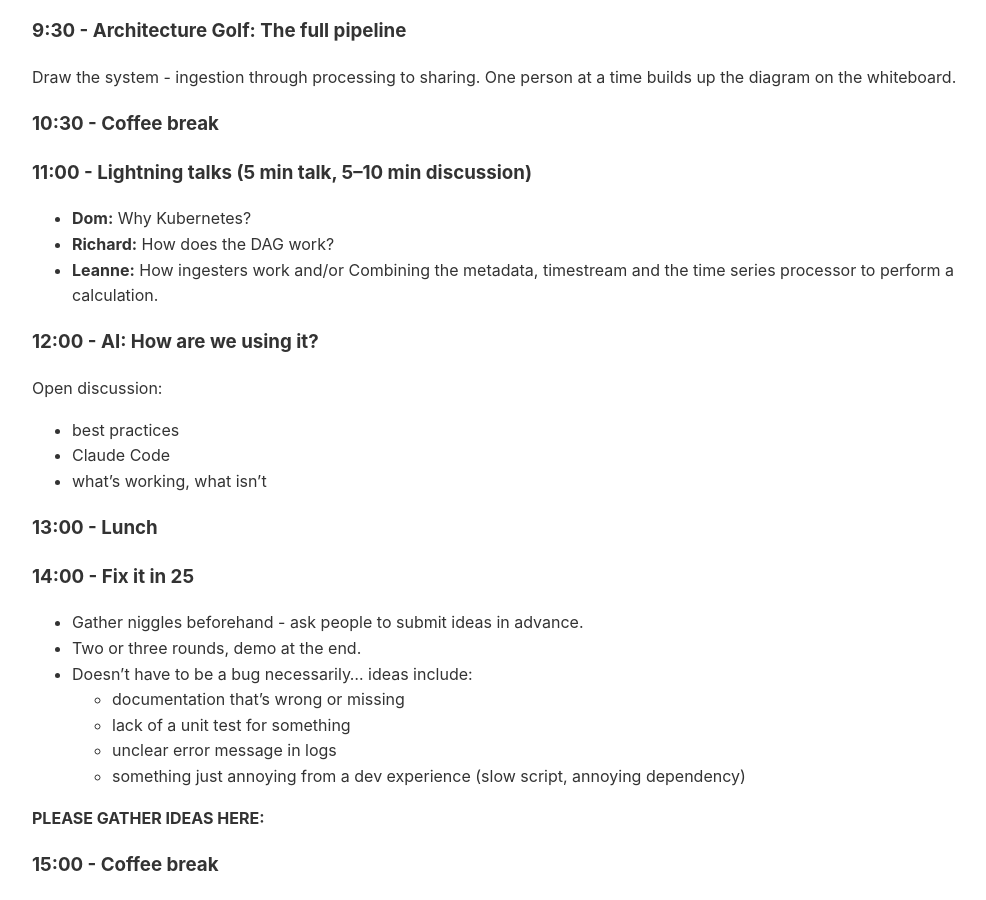
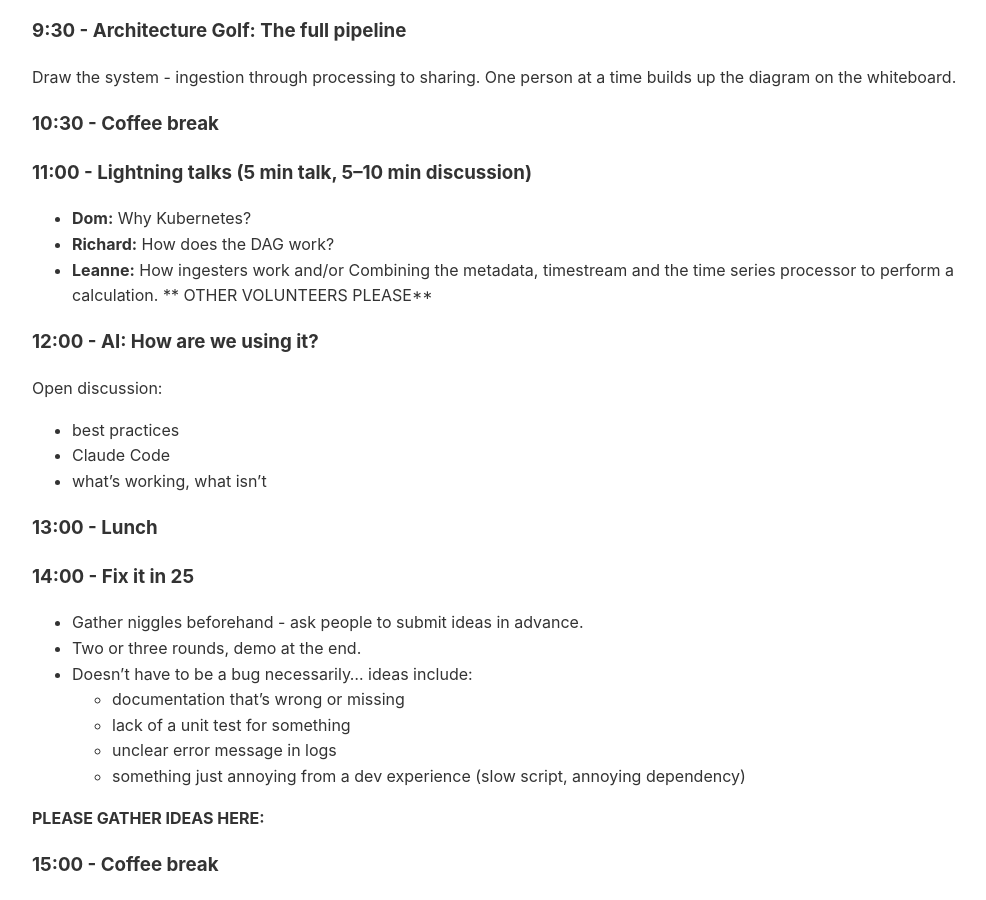
Before and after one commit to NERC-CEH/fdri_words, a Jekyll site: the page built from timeseries/dev_day_2026_agenda.md, in a window 1280 px wide and 900 px high, scrolled down 809 px. Shown: the whole window, without its empty margins (108-1094 px from the left). Built offline with Jekyll 4.4.1, drawn with Linux system fonts in a browser that asks for light colours; our own code applies the rules of GitHub Pages for plain Markdown files.

Commit message:
Update dev_day_2026_agenda.md

```diff
--- a/timeseries/dev_day_2026_agenda.md
+++ b/timeseries/dev_day_2026_agenda.md
@@ -25,6 +25,7 @@ Draw the system - ingestion through processing to sharing. One person at a time
 - **Dom:** Why Kubernetes?
 - **Richard:** How does the DAG work?
 - **Leanne:** How ingesters work and/or Combining the metadata, timestream and the time series processor to perform a calculation.
+  ** OTHER VOLUNTEERS PLEASE**
 
 ### 12:00 - AI: How are we using it?
 Open discussion:
```
